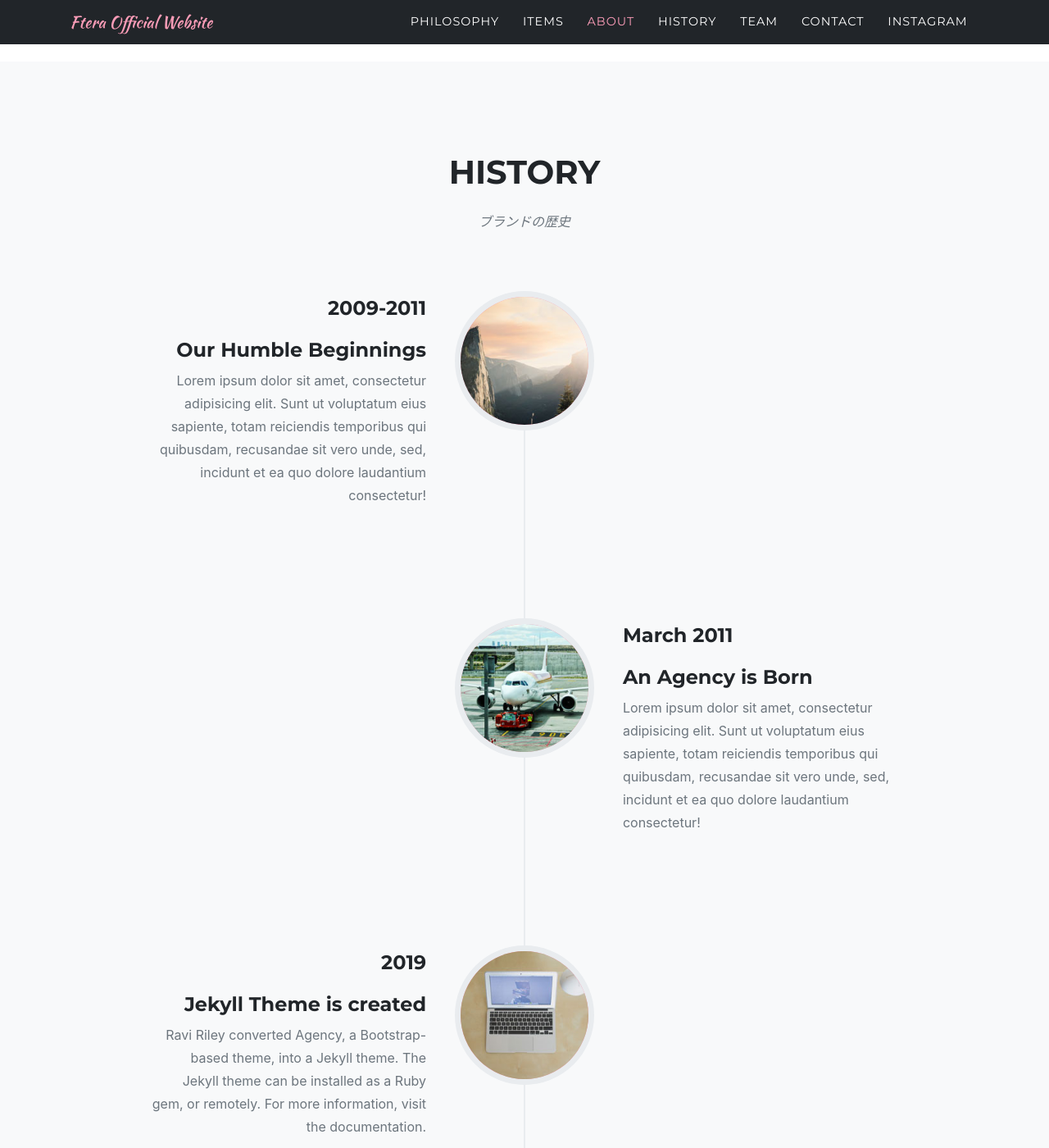
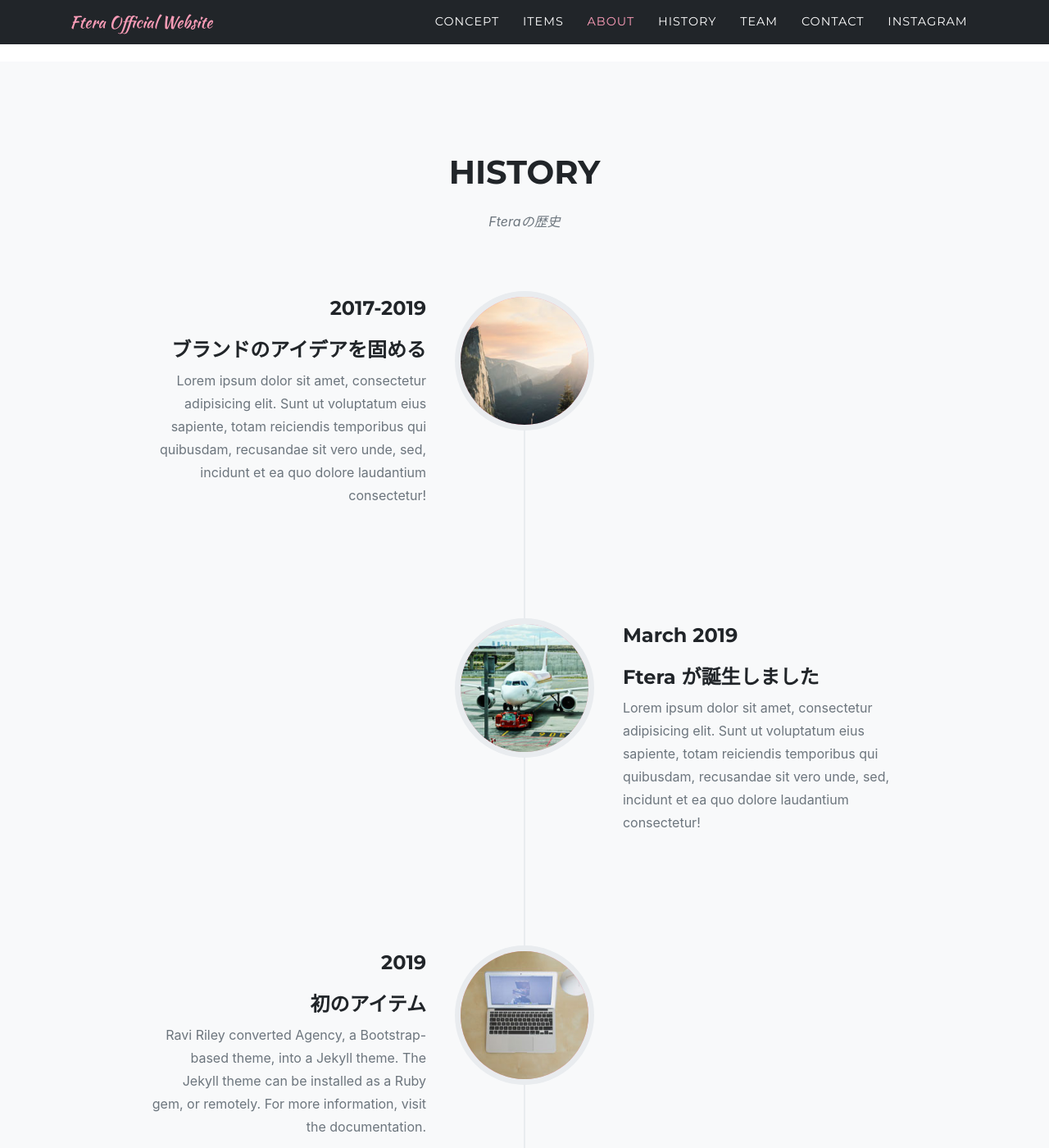
Before and after one commit to yusukefrt/ftera-sample, a Jekyll site: the page built from public/index.md, in a window 1280 px wide and 1400 px high, scrolled down 2674 px. Shown: the whole window at 82% size. Built offline with Jekyll 4.4.1, drawn with Linux system fonts in a browser that asks for light colours; some web fonts are replaced; some of the changed text lies outside the part shown.

Commit message:
情報の更新

```diff
--- a/public/_data/navigation.yml
+++ b/public/_data/navigation.yml
@@ -11,7 +11,7 @@
 # -----------------
 en: &DEFAULT_EN
   nav:
-    - title: "Philosophy"
+    - title: "Concept"
       section: services
     - title: "Items"
       section: portfolio
@@ -61,7 +61,7 @@
 # -------
 jekyll-agency: &DEFAULT_JA
   nav:
-    - title: "Philosophy"
+    - title: "Concept"
       section: services
     - title: "Items"
       section: portfolio
--- a/public/_data/sitetext.yml
+++ b/public/_data/sitetext.yml
@@ -17,7 +17,7 @@
     buttonlink: "#services"
 
   services:
-    title: "Services"
+    title: "Concept"
     text: "Lorem ipsum"
     section: services
     list:
@@ -331,8 +331,8 @@
     buttonlink: "#services"
 
   services:
-    title: "Philosophy"
-    text: "ブランドの理念"
+    title: "Brand Concept"
+    text: "Fteraの思い"
     section: services
     list:
       - title: "For Mama, Papa"
@@ -348,44 +348,44 @@
 
   portfolio:
     title: "Items"
-    text: "下記のアイテムを販売しております"
+    text: "下記のアイテムを販売しております。購入はリンク先で。"
     section: portfolio
-    closebutton: "Close Project"
+    closebutton: "閉じる"
 
   timeline:
     title: "History"
-    text: "ブランドの歴史"
+    text: "Fteraの歴史"
     section: timeline
     # left is the default
     #start_align: "left"
     events:
-      - title: "Our Humble Beginnings"
-        year: "2009-2011"
+      - title: "ブランドのアイデアを固める"
+        year: "2017-2019"
         desc: "Lorem ipsum dolor sit amet, consectetur adipisicing elit. Sunt ut voluptatum eius sapiente, totam reiciendis temporibus qui quibusdam, recusandae sit vero unde, sed, incidunt et ea quo dolore laudantium consectetur!"
         image: assets/img/timeline/1.jpg
         alt:
-      - title: "An Agency is Born"
-        year: "March 2011"
+      - title: "Ftera が誕生しました"
+        year: "March 2019"
         desc: "Lorem ipsum dolor sit amet, consectetur adipisicing elit. Sunt ut voluptatum eius sapiente, totam reiciendis temporibus qui quibusdam, recusandae sit vero unde, sed, incidunt et ea quo dolore laudantium consectetur!"
         image: assets/img/timeline/2.jpg
         alt:
-      - title: "Jekyll Theme is created"
+      - title: "初のアイテム"
         year: "2019"
         desc: "Ravi Riley converted Agency, a Bootstrap-based theme, into a Jekyll theme. The Jekyll theme can be installed as a Ruby gem, or remotely. For more information, visit the documentation."
         image: assets/img/timeline/3.jpg
         alt: image alt text
-      - title: "Title"
-        year: "2009-2011"
+      - title: "公式サイトオープン"
+        year: "2021"
         desc: "Your description here, **Markdown** is fully supported."
         image: assets/img/timeline/4.jpg
         alt:
         # you can enforce the alignment
         align: right
-    end: "Be Part <br> of Our <br> Story!"
+    end: "これからの <br> Fteraの <br> Story!"
 
   about:
     title: "About Me"
-    text: "ブランド立ち上げの経緯"
+    text: "私について少しお話します。"
     body: "Lorem ipsum dolor sit amet, consectetur adipisicing elit. Aut eaque, laboriosam veritatis, quos non quis ad perspiciatis, totam corporis ea, alias ut unde. **Markdown** supported."
     section: about
 
@@ -409,10 +409,21 @@
 
   team:
     title: "OUR AMAZING TEAM"
-    text: "Lorem ipsum dolor sit amet consectetur."
+    text: "Fteraの素敵なメンバーです。"
     subtext: Lorem ipsum dolor sit amet, consectetur adipisicing elit. Aut eaque, laboriosam veritatis, quos non quis ad perspiciatis, totam corporis ea, alias ut unde. **Markdown** supported.
     section: team
     people:
+      - name: "Larry Parker"
+        role: "Lead Marketer"
+        image: assets/img/team/2.jpg
+        # 個人のSNSアカウント
+        social:
+          - url: https://twitter.com/Fterababyshop1
+            icon: fab fa-twitter
+          - url: https://www.instagram.com/ftera.shop/
+            icon: "fab fa-instagram"
+          - url: https://line.me
+            icon: fab fa-line
       - name: "Kay Garland"
         role: "Lead Designer"
         image: assets/img/team/500x500.jpg
@@ -423,16 +434,6 @@
             icon: "fab fa-instagram"
           - url: https://youtube.com
             icon: fab fa-youtube
-      - name: "Larry Parker"
-        role: "Lead Marketer"
-        image: assets/img/team/2.jpg
-        social:
-          - url: https://twitter.com
-            icon: fab fa-twitter
-          - url: https://www.instagram.com/fterababy/
-            icon: "fab fa-instagram"
-          - url: https://line.me
-            icon: fab fa-line
       - name: "Diana Perterson"
         role: "Lead Developer"
         image: assets/img/team/500x500.jpg
@@ -452,17 +453,20 @@
     name-validation: "Please enter your name."
     email: "Email*"
     email-validation: "Please enter your email address."
-    phone: "Phone Number"
-    phone-validation: "Please enter your phone number."
+    # phone: "Phone Number"
+    # phone-validation: "Please enter your phone number."
     message: "Message*"
     message-validation: "Please enter a message."
     subject: "Contact Form Submission"
-    submit: "Send Message"
+    submit: "Messageを送信"
 
   footer:
     legal: "Privacy Policy"
+    # ブランドのSNSアカウント
     social:
-      - url: https://twitter.com
+      - url: https://www.instagram.com/ftera.shop/
+        icon: "fab fa-instagram"
+      - url: https://twitter.com/Fterababyshop1
         icon: "fab fa-twitter"
       # - url: https://facebook.com
       #   icon: "fab fa-facebook-f"
@@ -470,7 +474,5 @@
       #   icon: "fab fa-linkedin-in"
       # - url: https://github.com/raviriley/agency-jekyll-theme
       #   icon: "fab fa-github"
-      - url: https://www.instagram.com/fterababy/
-        icon: "fab fa-instagram"
 ja-JP:
   <<: *DEFAULT_JA
```
